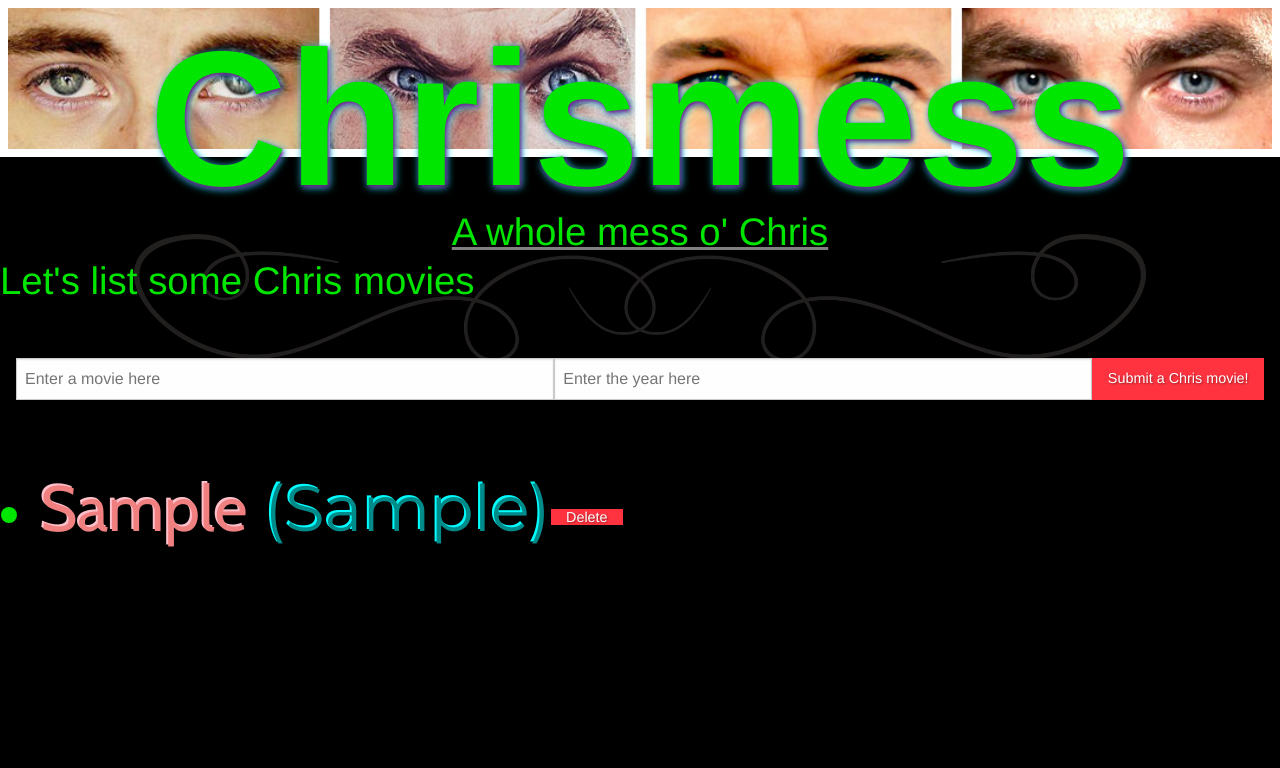
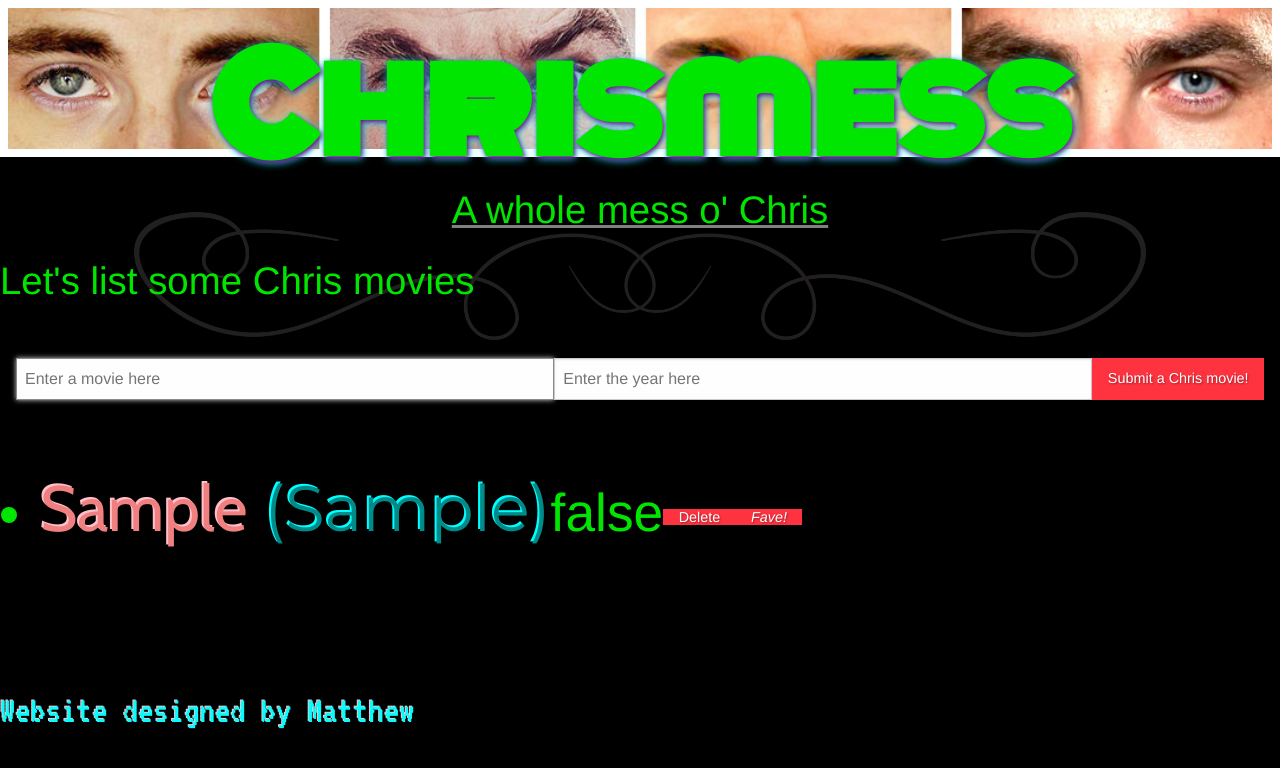
Before and after one commit to magordon97/chrismess, a plain HTML site: page index.html in a window 1280 px wide. Both pictures are taken after typing "Sample", "Sample" into the empty fields and a click on the button "Submit a Chris movie!". Drawn offline with nearby package versions, Linux system fonts and the light colour scheme.

Commit message:
Fix flickArray. Add buttons for fave, no functionality

```diff
--- a/index.css
+++ b/index.css
@@ -17,8 +17,8 @@ header{
 h1{
     margin: 0;
     text-align: center;
-    font-family: Helvetica, Arial, sans-serif;
-    font-size: 15vw;
+    font-family: Monoton,Helvetica, Arial, sans-serif;
+    font-size: 10vw;
     text-shadow: 1.5px 1.5px 5px purple,
                  1.5px 1.5px 8px aqua;
 }
@@ -115,12 +115,6 @@ h2 {
     text-shadow: 1px 1px 2px rgba(0,0,0,0.8);
   }
 
-  /*
-  .chris {
-    display: block;
-  }
-*/
-
 .name{
     color: lightcoral;
     text-shadow: -2px -2px pink;
@@ -134,3 +128,12 @@ h2 {
     font-size: 5vw;
     font-family: Montserrat, Helvetica, Arial, sans-serif;
 }
+
+.bottomLeft{
+    color: aqua;
+    font-family: VT323,Helvetica, Arial, sans-serif;
+    position: absolute;
+    bottom: 2.5vw;
+    width: 50%;
+    text-shadow: -1px -1px pink;
+}
--- a/index.html
+++ b/index.html
@@ -8,7 +8,7 @@
     <link rel="stylesheet" type="text/css" media="screen" href="index.css" />
 </head>
 <body>
-        <link href="https://fonts.googleapis.com/css?family=Cabin|Montserrat" rel="stylesheet">
+        <link href="https://fonts.googleapis.com/css?family=VT323|Monoton|Cabin|Montserrat" rel="stylesheet">
     <header>
         <h1 id="Heading1">Chrismess</h1>
         <h2>A whole mess o' Chris</h2>
@@ -39,6 +39,7 @@
 
     <ul id="flickList"></ul>
 
+    <p class="bottomLeft">Website designed by Matthew</p>
     <script src="index.js"></script>
 </body>
 </html>
--- a/index.js
+++ b/index.js
@@ -20,11 +20,27 @@ class App{
         return newDeleteButton
     }
 
+    addFavoriteButton(ev, flickObj){
+        const favButton = document.createElement('button')
+        favButton.classList.add('fav')
+        favButton.type='submit'
+        favButton.innerHTML = '<i class="fas fa-star" title="toggle favorite">Fave!</i>'
+        favButton
+         .addEventListener(
+           'click',
+           (_ev) => this.toggleFavorite(ev, flickObj) //
+         )
+        //actions.appendChild(favButton) //
+        return favButton
+
+    }
+
     deleteAMovie(ev, flickObj){
         const itemToDelete = ev.target.closest('.flickObj')
 
+        //const i = this.flickArray.indexOf(flickObj)
+        //this.flickArray.splice(i, 1)
         this.list1.removeChild(itemToDelete)
-
     }
 
     newSpan(name, value){
@@ -42,12 +58,14 @@ class App{
 
         properties.forEach((propertyName)=>{
             const buildSpan = this.newSpan(propertyName, flickObj[propertyName])
-            newListElement.appendChild(buildSpan)//Append button to newListElement
+            newListElement.appendChild(buildSpan)
         })
 
         const deleteItemButton = this.addDeleteButton(flickObj);
+        const favoriteButton = this.addFavoriteButton(flickObj);
 
         newListElement.appendChild(deleteItemButton)
+        newListElement.appendChild(favoriteButton)
 
         return newListElement
     }
@@ -58,6 +76,7 @@ class App{
         const flickObj = {
             name: f.flickName.value,
             year: ` (${f.flickYear.value})`,
+            favorite: false,
         }
 
         this.flickArray.push(flickObj.name)
@@ -69,6 +88,7 @@ class App{
         this.list1.appendChild(listElement)
 
         f.reset()
+        f.flickName.focus()
     }
 }
 
```
